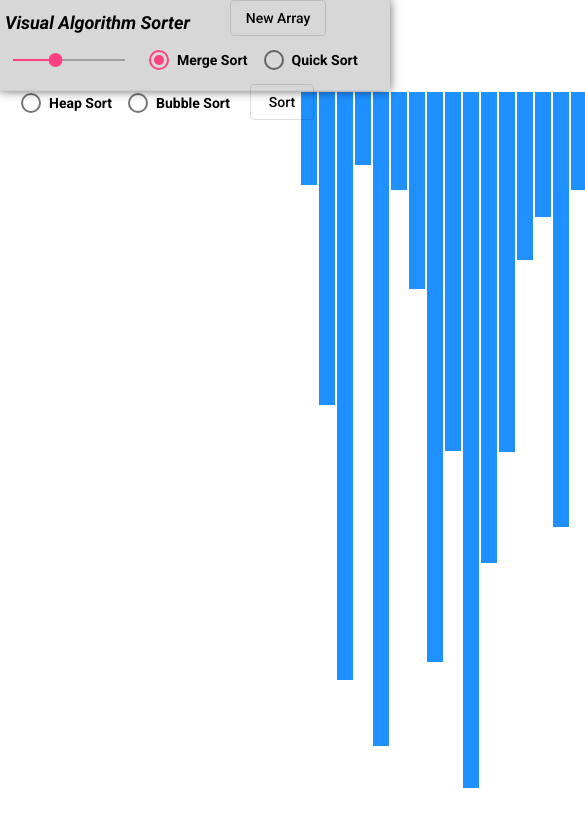
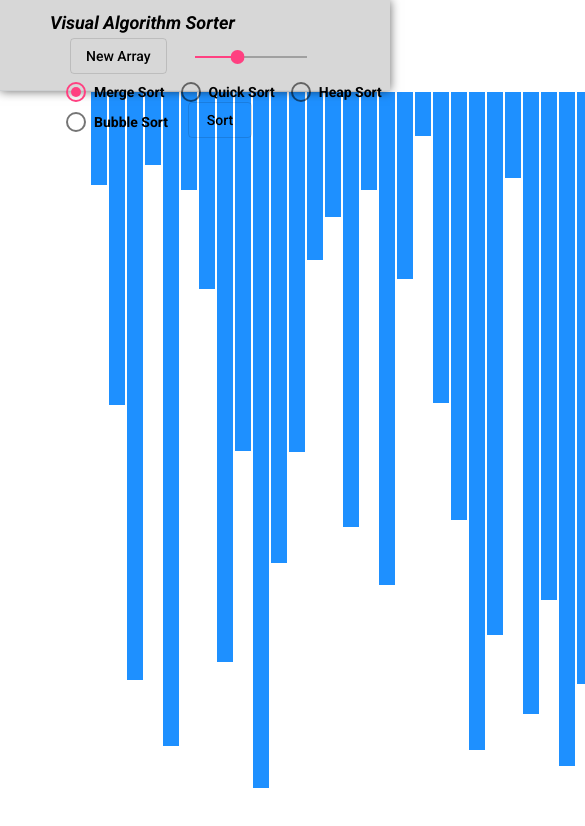
Before and after one commit to gabmzzn/VisualAlgoSorter, an Angular app: page / in a window 390 px wide. Shown: the top 826 px of the page, 585 px wide, since content can reach past the window. Built offline with nearby package versions, Linux system fonts and the light colour scheme.

Commit message:
improved mobile view

```diff
--- a/src/app/app.component.scss
+++ b/src/app/app.component.scss
@@ -29,7 +29,7 @@ body {
 .toolbar-content {
   margin: auto;
   width: 1100px;
-  padding-left: 5px;
+  padding-left: 50px;
 }
 
 .logo {
@@ -96,7 +96,7 @@ button:not([disabled]):hover {
 
 .content {
   margin: auto;
-  width: 1500px;
+  width: 1080px;
 }
 
 #innerCont {
--- a/src/index.html
+++ b/src/index.html
@@ -4,7 +4,7 @@
   <meta charset="utf-8">
   <title>VisualAlgoSorter</title>
   <!-- <meta name="viewport" content="width=device-width, initial-scale=1"> -->
-  <meta name="viewport" content="width=1500">
+  <meta name="viewport" content="width=1080">
   <link rel="icon" type="image/x-icon" href="favicon.ico">
   <link rel="preconnect" href="https://fonts.gstatic.com">
   <!-- <link href="https://fonts.googleapis.com/css2?family=Roboto:wght@300;400;500&display=swap" rel="stylesheet">
```
